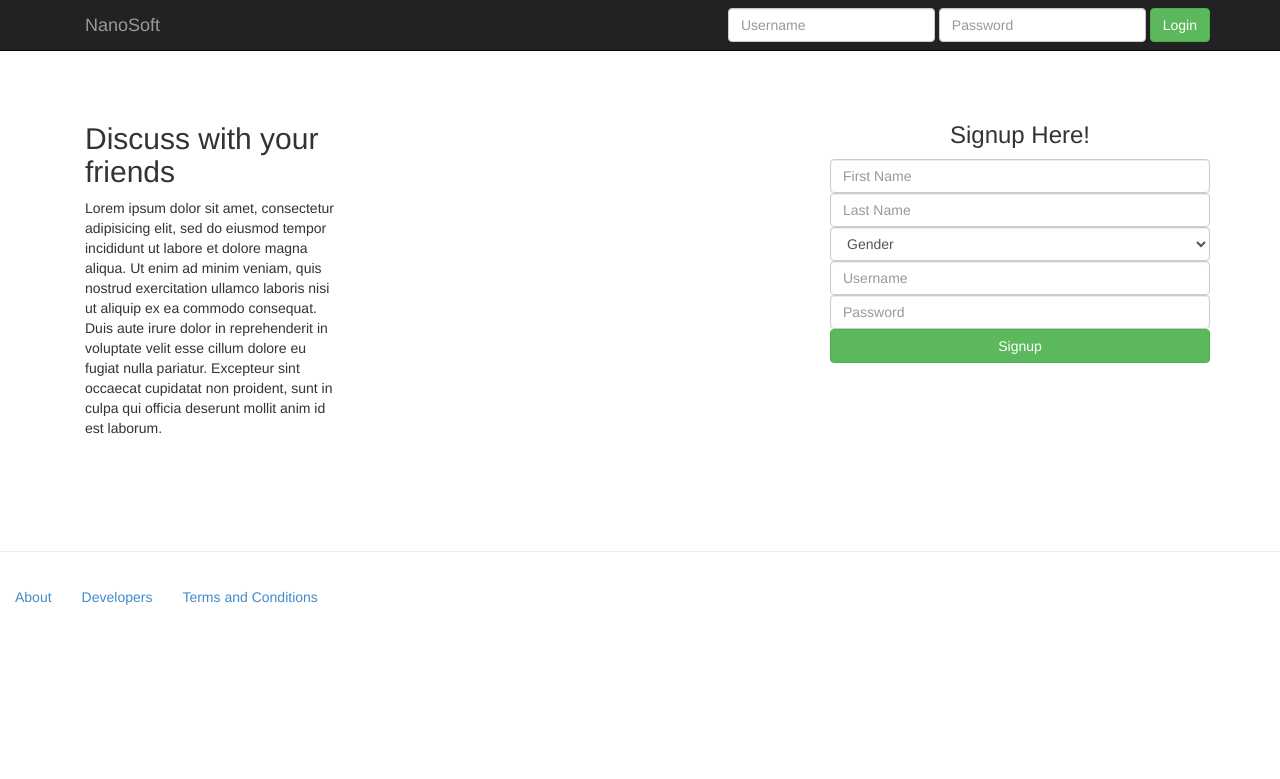
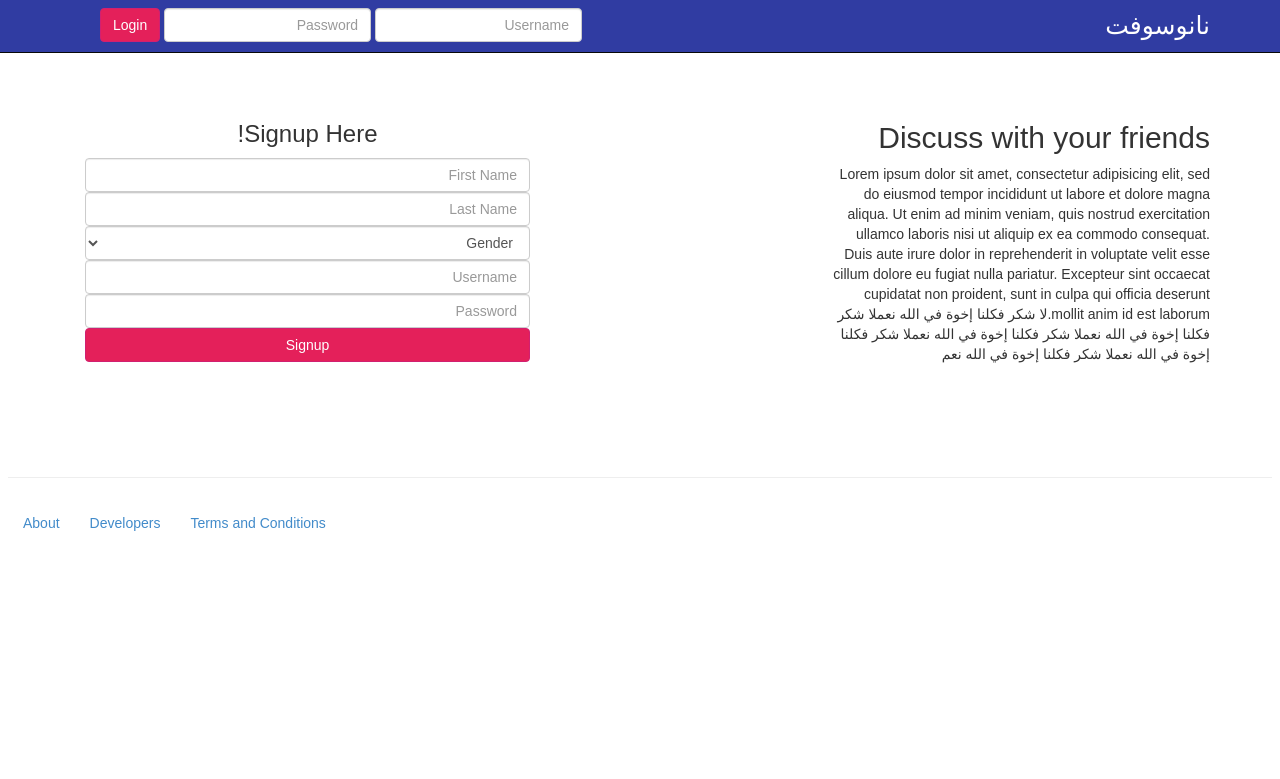
Before and after one commit to Amine-Smahi/NanoSoft, a PHP site: page / in a window 1280 px wide. Shown: the top 779 px of the page. Run offline with PHP 8.4, Linux system fonts and the light colour scheme; some libraries are stand-ins or nearby versions; some web fonts are replaced.

Commit message:
add rtl support and droid kuffy font

```diff
--- a/index.php
+++ b/index.php
@@ -1,4 +1,4 @@
-<html>
+<html dir="rtl" lang="ar">
 <head>
 	<title></title>
 
@@ -6,13 +6,17 @@
 	<link rel="stylesheet" type="text/css" href="css/global.css">
 	<!--Bootstrap CSS-->
 	<link rel="stylesheet" type="text/css" href="css/bootstrap.css">
-	<link rel="stylesheet" type="text/css" href="css/bootstrap.min.css">
 
     <link href="//netdna.bootstrapcdn.com/font-awesome/4.0.3/css/font-awesome.css" rel="stylesheet">
+    <link href="http://fonts.googleapis.com/earlyaccess/droidarabickufi.css" rel="stylesheet">
     <!--Script-->
     <script src="js/jquery.js"></script>
     <script src="js/bootstrap.js"></script>
-    <script src="js/bootstrap.min.js"></script>
+   <style>
+       body{
+           font-family: 'Droid Arabic Kufi', sans-serif;
+       }
+    </style>
 </head>
 <body>
 	<!-- Navigation -->
@@ -30,7 +34,14 @@
                 <a class="navbar-brand page-scroll" href="home.php"></a>
             </div>
             <div class="navbar-header">
-                <a class="navbar-brand" href="home.php">NanoSoft</a>
+                <form class="navbar-form" method="POST"role="search" action="pages/login.php">
+					<div class="form-group">
+					<input type="text" class="form-control" name="username"placeholder="Username">
+					<input type="password" class="form-control" name="password"placeholder="Password">
+					</div>
+					<button type="submit" class="btn btn-success">Login</button>
+					</form>
+
             </div>
             <!-- Collect the nav links, forms, and other content for toggling -->
             <div class="collapse navbar-collapse" id="bs-example-navbar-collapse-1">
@@ -40,13 +51,7 @@
                 </ul>
             -->
                 <div>
-					<form class="navbar-form navbar-right" method="POST"role="search" action="pages/login.php">
-					<div class="form-group">
-					<input type="text" class="form-control" name="username"placeholder="Username">
-					<input type="password" class="form-control" name="password"placeholder="Password">
-					</div>
-					<button type="submit" class="btn btn-success">Login</button>
-					</form>
+					<a class="navbar-form navbar-right" style="font-size:25px;color:#fff;" href="home.php">نانوسوفت</a>
 				</div>
 
             </div>
@@ -55,19 +60,8 @@
         <!-- /.container-fluid -->
     </nav>
 			<div class="container" style="margin:8% auto;">
-				<div class="col-sm-4 col-md-3">
-					<h2>Discuss with your friends</h2>
-					<p>Lorem ipsum dolor sit amet, consectetur adipisicing elit, sed do eiusmod
-					tempor incididunt ut labore et dolore magna aliqua. Ut enim ad minim veniam,
-					quis nostrud exercitation ullamco laboris nisi ut aliquip ex ea commodo
-					consequat. Duis aute irure dolor in reprehenderit in voluptate velit esse
-					cillum dolore eu fugiat nulla pariatur. Excepteur sint occaecat cupidatat non
-					proident, sunt in culpa qui officia deserunt mollit anim id est laborum.</p>
-				</div>
-				 <div class="col-sm-5 col-md-4 pull-right">
-                   <div class="row">
-
-						<form method="POST" class="form-signin" action="functions/register.php">
+				<div class="col-sm-6 col-md-5">
+					<form method="POST" class="form-signin" action="functions/register.php">
 								<h3 class="text-center">Signup Here!</h3>
 							<input type="text" name="fname"placeholder="First Name"class="form-control" required>
 							<input type="text" name="lname"placeholder="Last Name"class="form-control" required>
@@ -80,6 +74,24 @@
 							<input type="password" placeholder="Password" name="password" class="form-control" required>
 							<input type="submit" value="Signup" class="btn btn-success" style="width:100%;">
 						</form>
+				</div>
+				 <div class="col-sm-5 col-md-4 pull-right">
+                   <div class="row">
+
+                       <h2>Discuss with your friends</h2>
+					<p>Lorem ipsum dolor sit amet, consectetur adipisicing elit, sed do eiusmod
+					tempor incididunt ut labore et dolore magna aliqua. Ut enim ad minim veniam,
+					quis nostrud exercitation ullamco laboris nisi ut aliquip ex ea commodo
+					consequat. Duis aute irure dolor in reprehenderit in voluptate velit esse
+					cillum dolore eu fugiat nulla pariatur. Excepteur sint occaecat cupidatat non
+					proident, sunt in culpa qui officia deserunt mollit anim id est laborum.لا شكر فكلنا إخوة في الله
+نعملا شكر فكلنا إخوة في الله
+نعملا شكر فكلنا إخوة في الله
+نعملا شكر فكلنا إخوة في الله
+نعملا شكر فكلنا إخوة في الله
+نعم</p>
+
+
 				</div>
 			</div>
 		</div>
```
